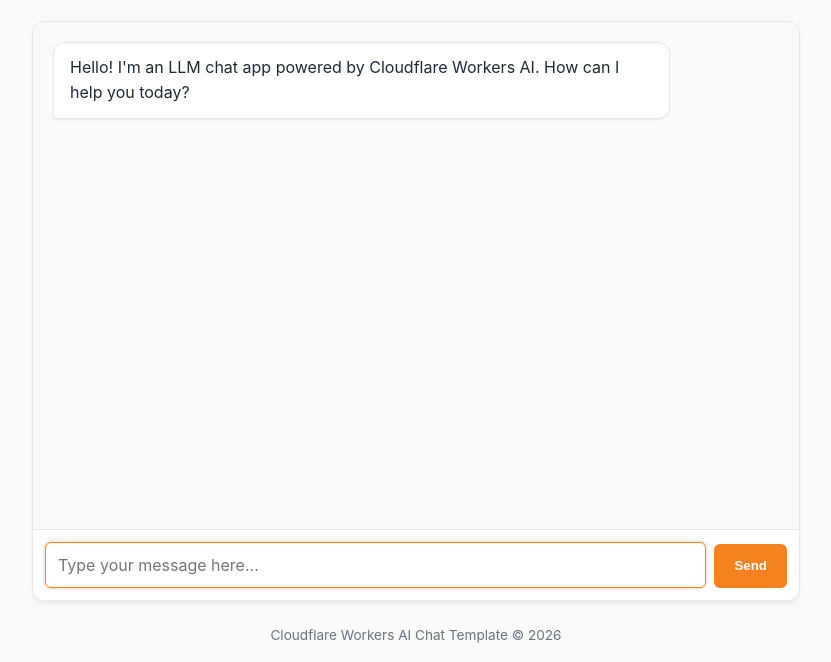
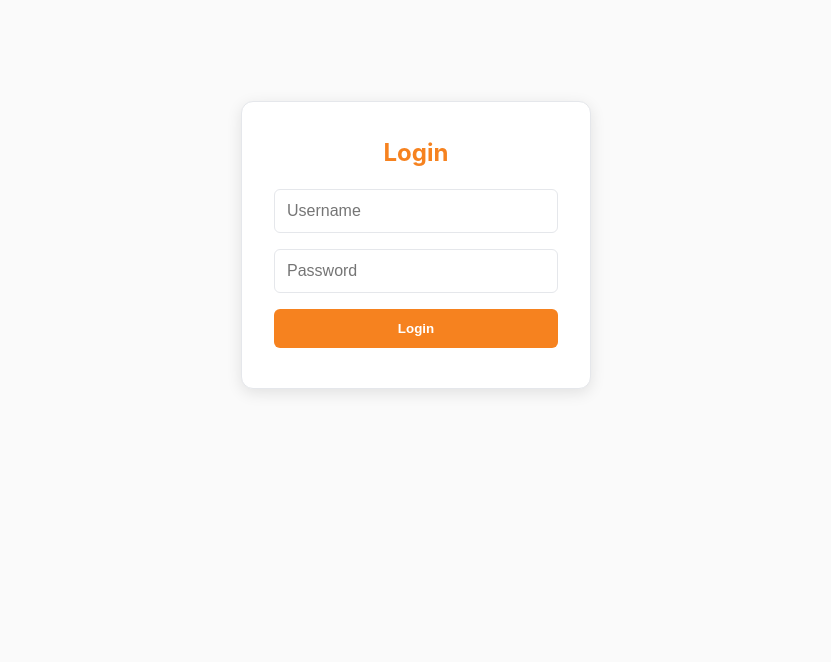
Before and after one commit to MSA-333/llm-chat-app-template-with-history, a website: page public/index.html in a window 1280 px wide. Shown: the part 155-817 px from the top of the page, without its empty margins (224-1055 px from the left). Drawn offline with Linux system fonts and the light colour scheme.

Commit message:
Update index.html

```diff
--- a/public/index.html
+++ b/public/index.html
@@ -259,6 +259,61 @@
 				font-size: 0.85rem;
 				color: var(--text-light);
 			}
+			/* Login Screen */
+.login-overlay {
+	position: fixed;
+	top: 0;
+	left: 0;
+	width: 100%;
+	height: 100%;
+	background: #fafafa;
+	display: flex;
+	justify-content: center;
+	align-items: center;
+	z-index: 9999;
+}
+
+.login-box {
+	background: white;
+	padding: 2rem;
+	border-radius: 12px;
+	width: 350px;
+	box-shadow: 0 4px 15px rgba(0, 0, 0, 0.1);
+	border: 1px solid var(--border-color);
+}
+
+.login-box h2 {
+	text-align: center;
+	margin-bottom: 1rem;
+	color: var(--primary-color);
+}
+
+.login-box input {
+	width: 100%;
+	padding: 0.75rem;
+	margin-bottom: 1rem;
+	border: 1px solid var(--border-color);
+	border-radius: 6px;
+	font-size: 1rem;
+}
+
+.login-box button {
+	width: 100%;
+	padding: 0.75rem;
+	border: none;
+	background: var(--primary-color);
+	color: white;
+	border-radius: 6px;
+	font-weight: 600;
+	cursor: pointer;
+}
+
+.login-error {
+	color: red;
+	font-size: 0.85rem;
+	text-align: center;
+	margin-top: 0.5rem;
+}
 		</style>
 	</head>
 	<body>
@@ -298,7 +353,46 @@
 		<footer>
 			<p>Cloudflare Workers AI Chat Template &copy; 2026</p>
 		</footer>
+<script>
+	function login() {
+		const username =
+			document.getElementById("login-username").value.trim();
+		const password =
+			document.getElementById("login-password").value;
+
+		if (username === "admin" && password === "123") {
+			document.getElementById("login-overlay").style.display =
+				"none";
+		} else {
+			document.getElementById("login-error").textContent =
+				"Invalid username or password";
+		}
+	}
+
+	document.addEventListener("keydown", function (e) {
+		const overlay = document.getElementById("login-overlay");
+
+		if (e.key === "Enter" && overlay.style.display !== "none") {
+			login();
+		}
+	});
+</script>
+
 
 		<script src="chat.js"></script>
 	</body>
+	<!-- Login Screen -->
+<div id="login-overlay" class="login-overlay">
+	<div class="login-box">
+		<h2>Login</h2>
+
+		<input type="text" id="login-username" placeholder="Username" />
+
+		<input type="password" id="login-password" placeholder="Password" />
+
+		<button onclick="login()">Login</button>
+
+		<div id="login-error" class="login-error"></div>
+	</div>
+</div>
 </html>
```
